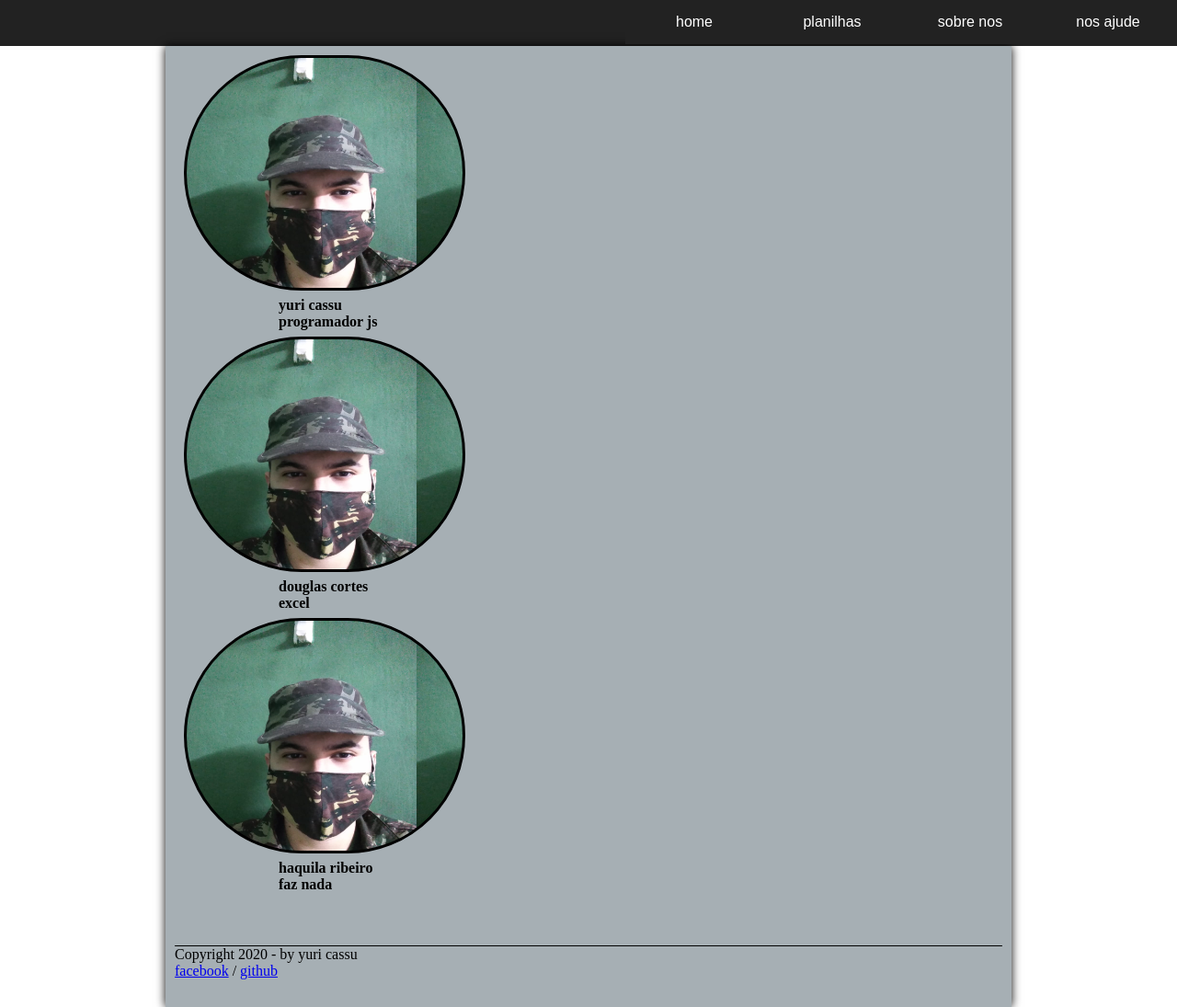
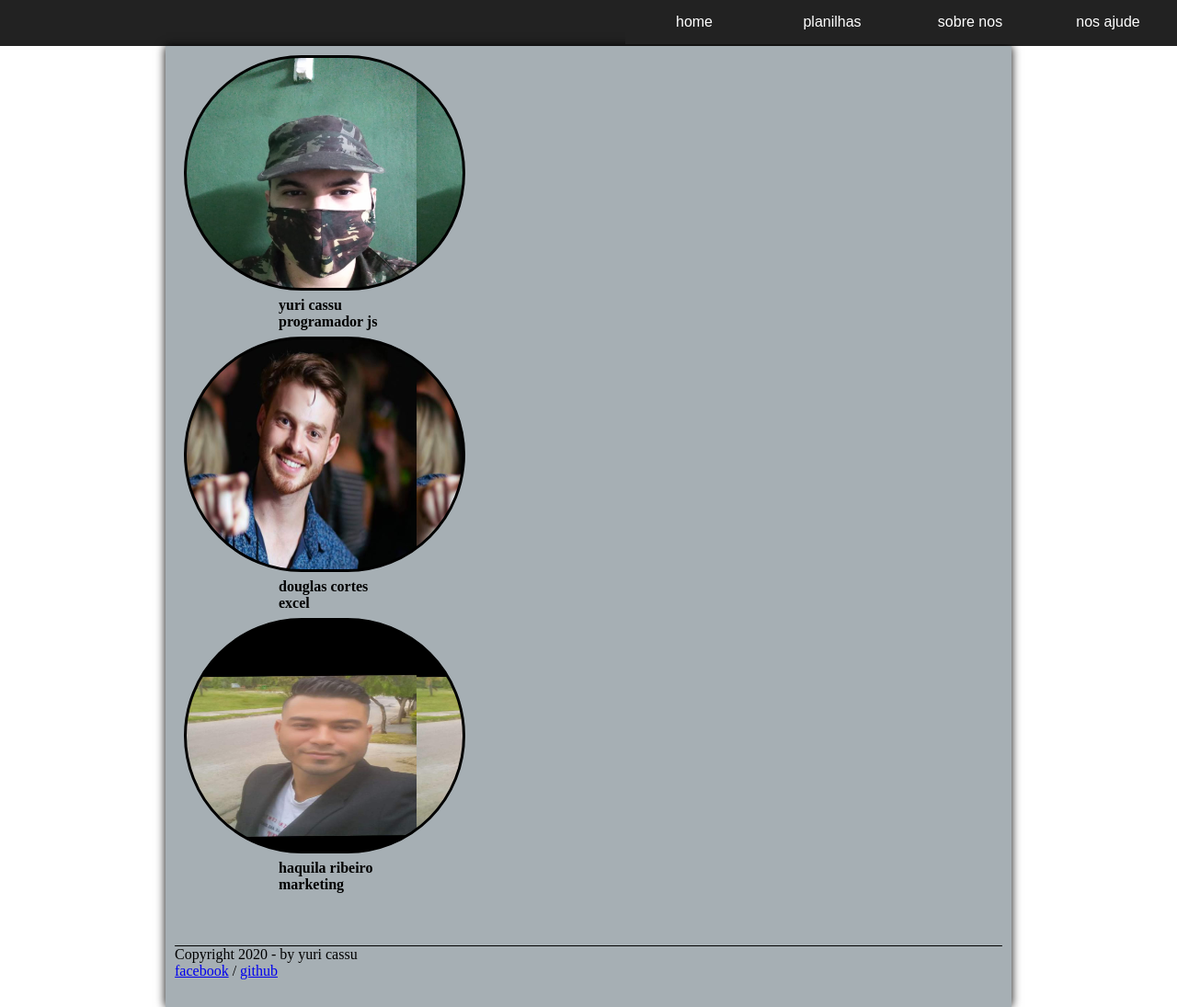
Before and after one commit to yuricassu/P.A, a plain HTML site: page contato.html in a window 1280 px wide. Shown: the whole page at 92% size. Drawn offline with Linux system fonts and the light colour scheme.

Commit message:
sobrenos

```diff
--- a/contato.html
+++ b/contato.html
@@ -29,7 +29,7 @@
         <ul id="sbn">
             <li id="um"> <p id="yuri"> <strong>yuri cassu <br>programador js</strong> </p></li>
             <li id="dois"><p id="douglas"><strong>douglas cortes<br> excel</strong> </p></li>
-            <li id="tres"><p id="haquila"><strong>haquila ribeiro<br>faz nada</strong></p></li>
+            <li id="tres"><p id="haquila"><strong>haquila ribeiro<br>marketing </strong></p></li>
         </ul>
         <footer id="rodape">
             Copyright 2020 - by yuri cassu <br>
--- a/css/sobrenos.css
+++ b/css/sobrenos.css
@@ -14,7 +14,7 @@
 }
 ul#sbn li#dois{
     margin-left: 10px;
-    background: url("../yuri.jpeg");
+    background: url("../douglas.jpg");
     width: 300px;
     height: 250px;
     background-size: 250px 300px;
@@ -23,7 +23,7 @@
 }
 ul#sbn li#tres{
     margin-left: 10px;
-    background: url("../yuri.jpeg");
+    background: url("../haquila.jpeg");
     width: 300px;
     height: 250px;
     background-size: 250px 300px;
```
